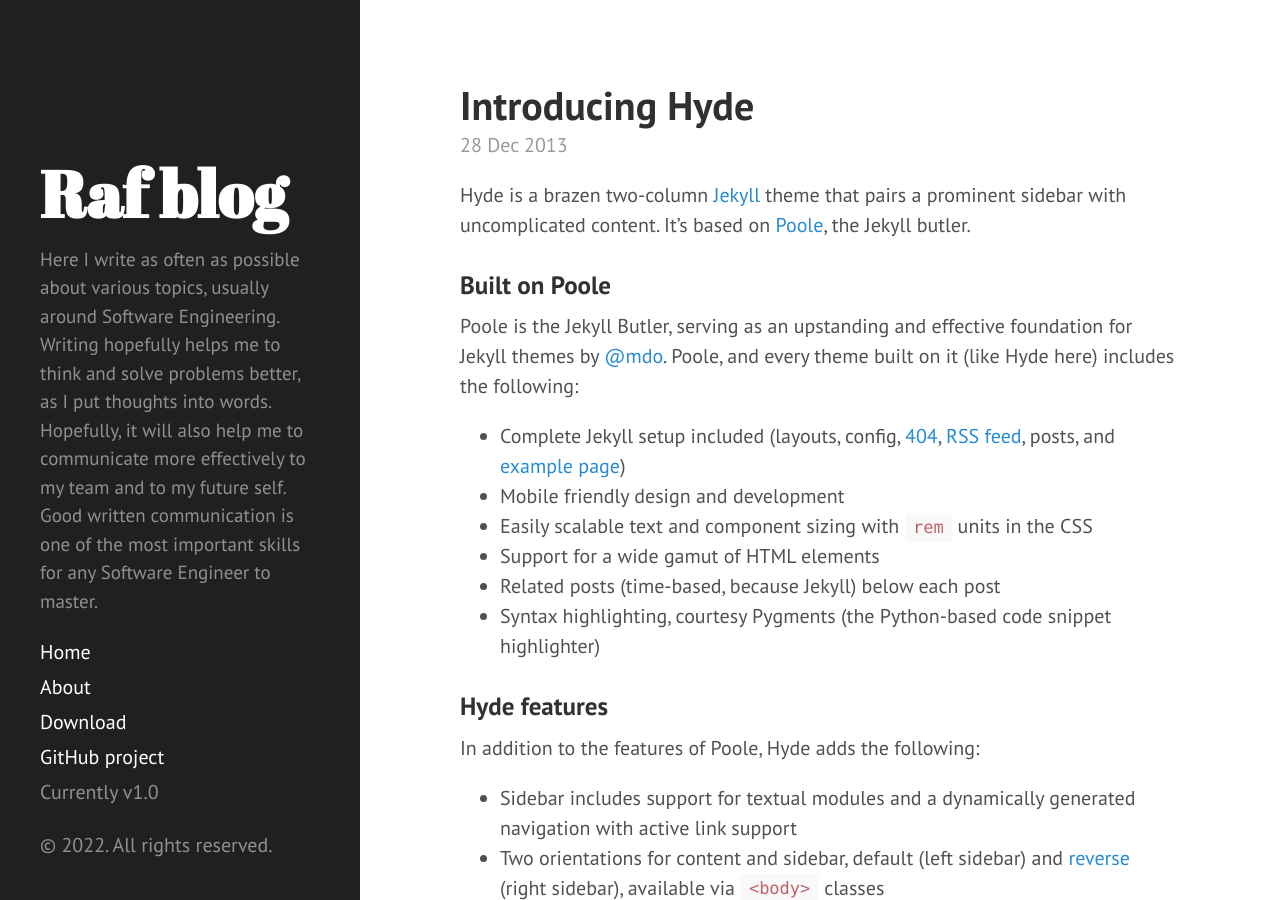
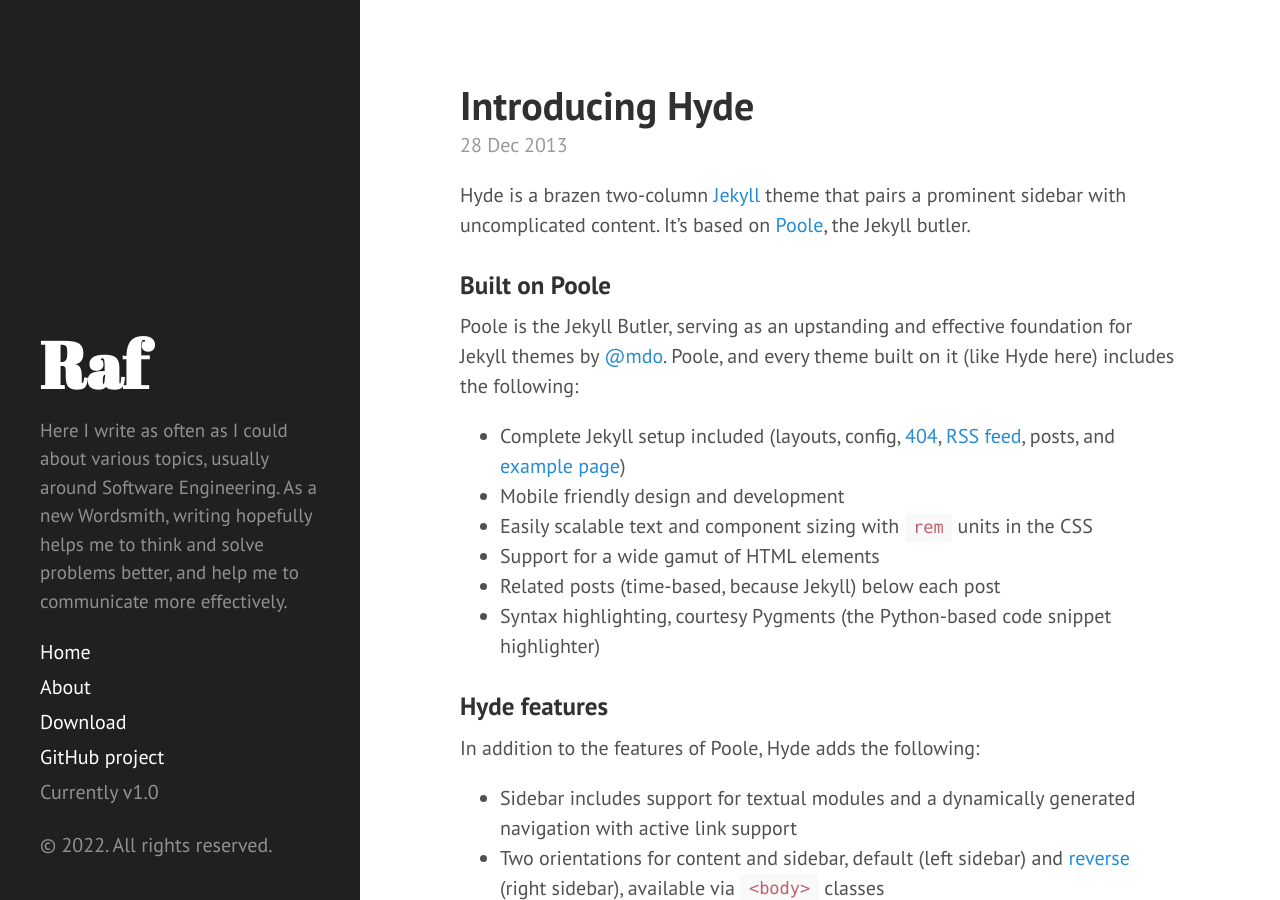
Before and after one commit to mrafsyam/mrafsyam.github.io, a Jekyll site: the page built from index.html, in a window 1280 px wide and 900 px high. Built offline with Jekyll 4.4.1, drawn with Linux system fonts in a browser that asks for light colours; Markdown is read by kramdown in place of the engine named in the settings; the list of posts is cut into pages by our own code.

Commit message:
Update _config.yml

```diff
--- a/_config.yml
+++ b/_config.yml
@@ -6,9 +6,10 @@
 permalink:        pretty
 
 # Setup
-title:            Raf blog
-tagline:          'Noob Software Engineer trying to pick up some slacks'
-description:      'Here I write as often as possible about various topics, usually around Software Engineering. Writing hopefully helps me to think and solve problems better, as I put thoughts into words. Hopefully, it will also help me to communicate more effectively to my team and to my future self. Good written communication is one of the most important skills for any Software Engineer to master.'
+title:            Raf
+tagline:          'Newb Software Engineer trying to pick up some slacks'
+description:      'Here I write as often as I could about various topics, usually around Software Engineering.
+                   As a new Wordsmith, writing hopefully helps me to think and solve problems better, and help me to communicate more effectively.'
 url:              http://mrafsyam.github.io
 baseurl:          /
 
```
